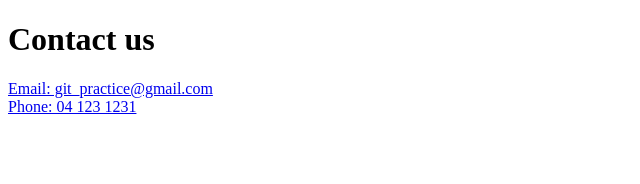
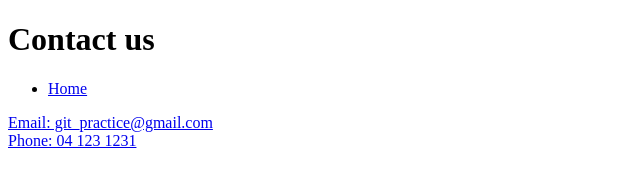
Before and after one commit to JordyToke/git_practice, a plain HTML site: page contact us.html in a window 1280 px wide. Shown: the whole page, without its empty margins (0-640 px from the left). Drawn offline with Linux system fonts and the light colour scheme.

Commit message:
Added links for contact us page

```diff
--- a/contact us.html
+++ b/contact us.html
@@ -1,14 +1,26 @@
 <!DOCTYPE html>
 <html>
+
 <head>
   <title>Contact Us</title>
 </head>
+
 <body>
+  <header>
     <h1>Contact us</h1>
+  </header>
+  <nav>
+    <ul>
+      <li>
+        <a href="./index.html">Home</a>
+      </li>
+    </ul>
+  </nav>
   <main>
     <a href="mailto:git_practice@gmail.com">Email: git_practice@gmail.com</a>
-      <br/>
+    <br />
     <a href="phone: 04 123 1231">Phone: 04 123 1231</a>
   </main>
 </body>
+
 </html>
```
Also changed, not shown: index.html (+3 -0 lines). Lines whose indentation alone changed are shown as unchanged.
